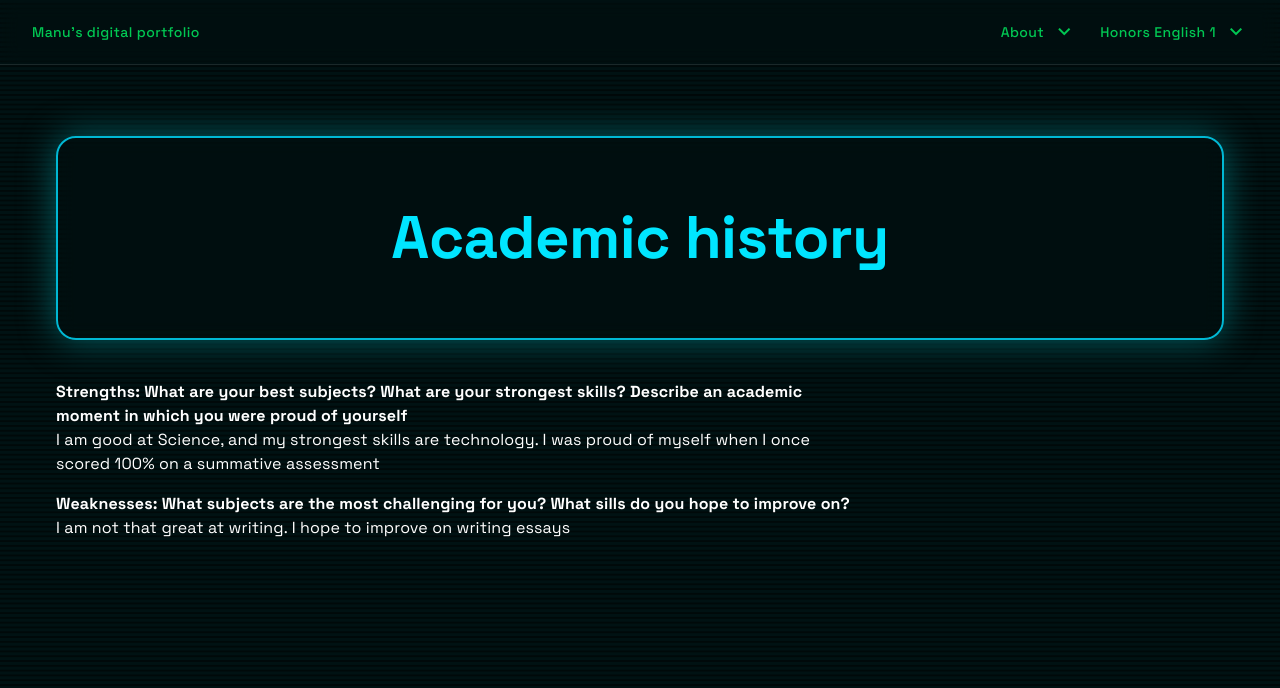
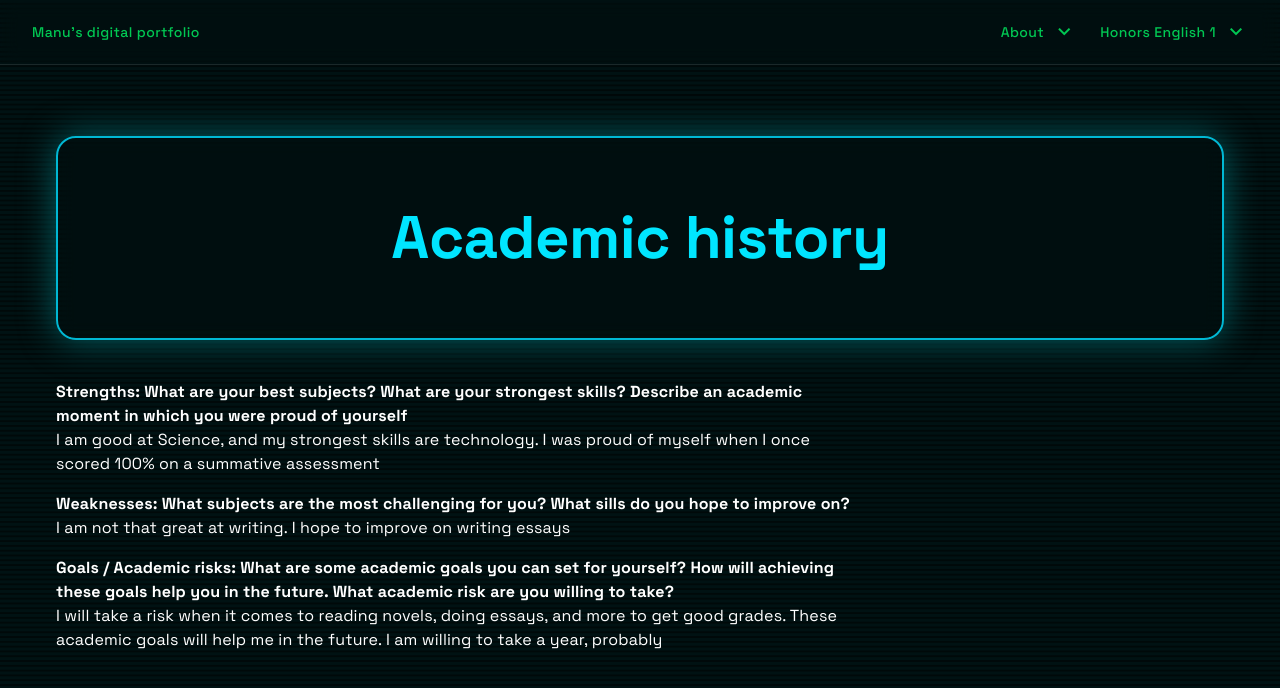
Before and after one commit to manuthecoder/digital-portfolio, a Next.js app: page /academic-history in a window 1280 px wide. Shown: the top 688 px of the page. Built offline with nearby package versions, Linux system fonts and the light colour scheme.

Commit message:
Update academic-history.tsx

```diff
--- a/pages/academic-history.tsx
+++ b/pages/academic-history.tsx
@@ -53,6 +53,10 @@ export default function Home() {
             <b>Weaknesses: What subjects are the most challenging for you? What sills do you hope to improve on?</b>
             <br />I am not that great at writing. I hope to improve on writing essays
           </Typography>
+          <Typography sx={{ mb: 2, mt: 1 }}>
+            <b>Goals / Academic risks: What are some academic goals you can set for yourself? How will achieving these goals help you in the future. What academic risk are you willing to take?</b>
+            <br />I will take a risk when it comes to reading novels, doing essays, and more to get good grades. These academic goals will help me in the future. I am willing to take a year, probably
+          </Typography>
         </Box>
       </Box>
     </>
```
